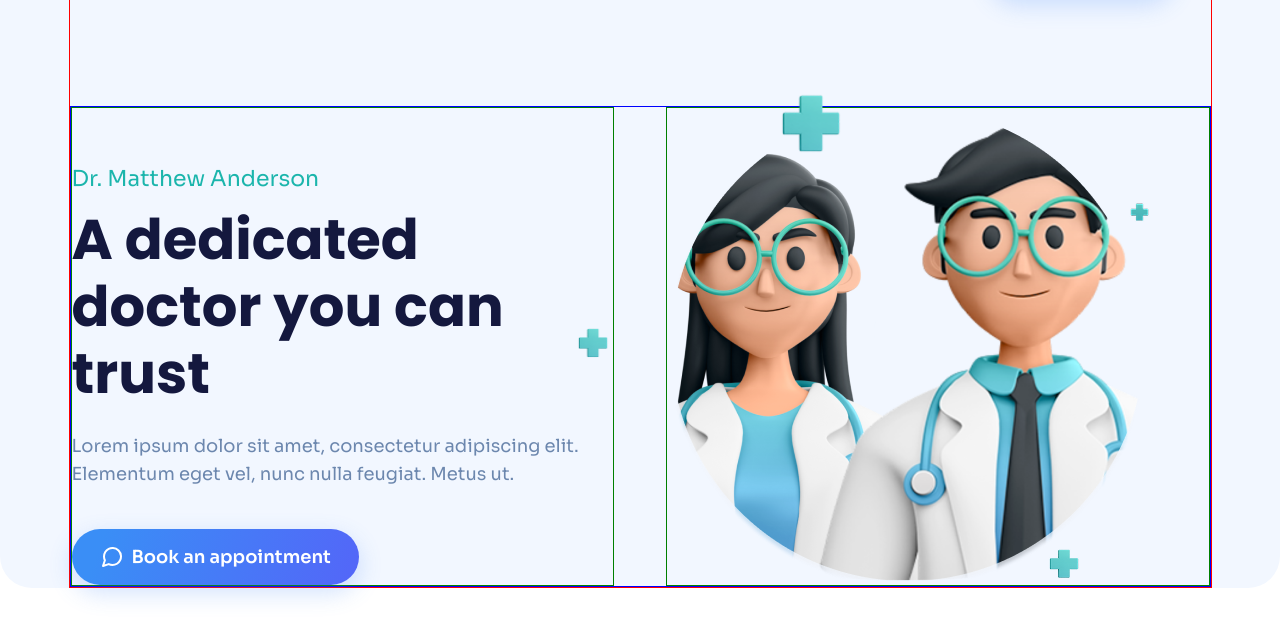
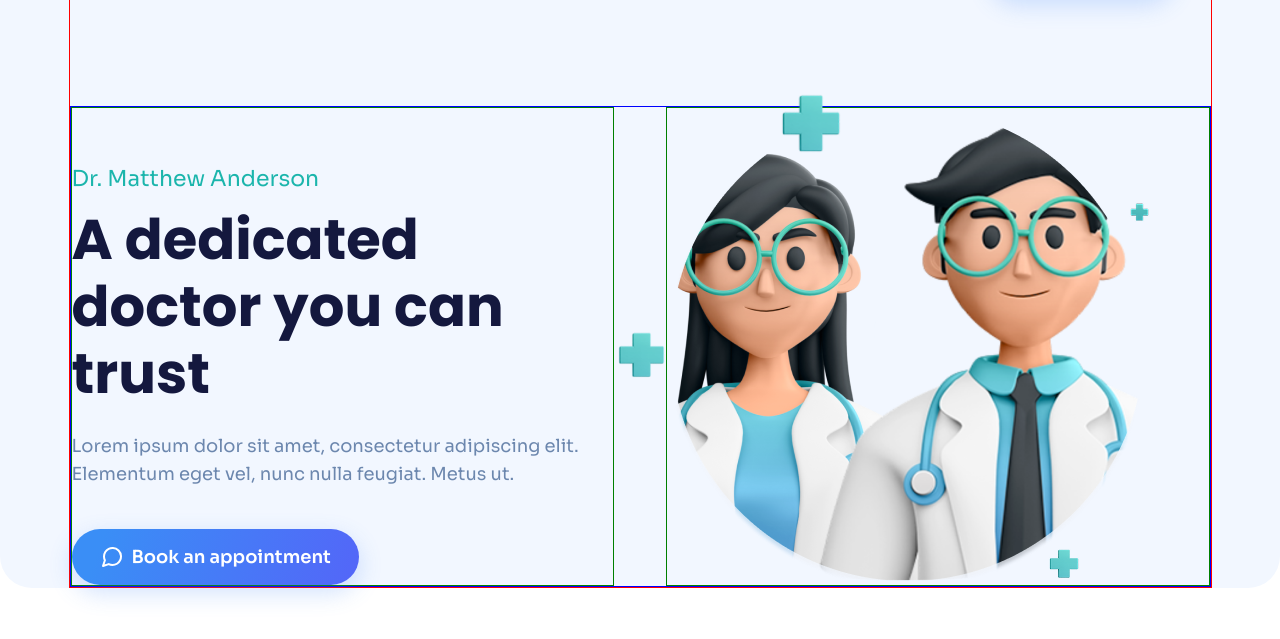
Before and after one commit to Yasi499/git-reset, a plain HTML site: page index.html in a window 1280 px wide. Shown: the part 93-732 px from the top of the page. Drawn offline with Linux system fonts and the light colour scheme.

Commit message:
moved the left plus

```diff
--- a/static/styles/styles.css
+++ b/static/styles/styles.css
@@ -123,9 +123,9 @@ img {
 }
 .main-content-plus-two {
     position: absolute;
-    left: -96px;
+    left: -60px;
     top: 213px;
-    width: 44px;
+    width: 69px;
 }
 .main-content-plus-three {
     position: absolute;
```
